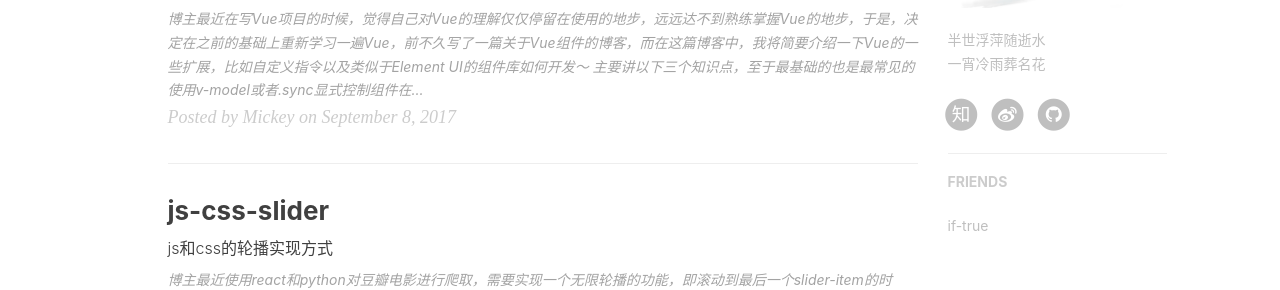
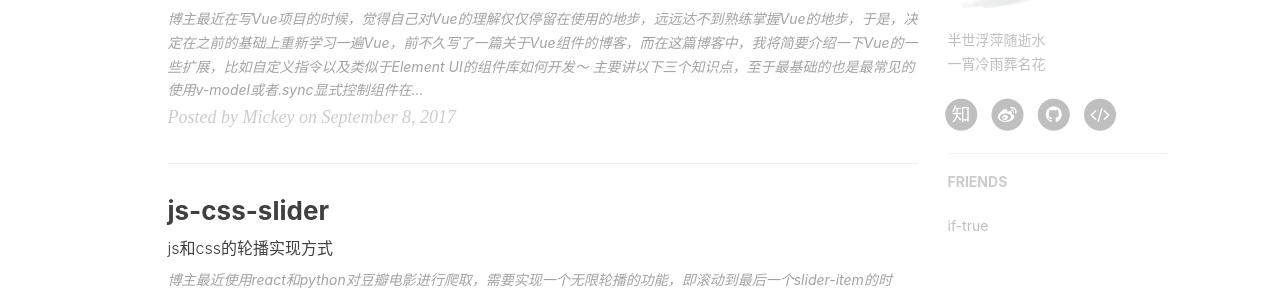
Before and after one commit to mickey0524/mickey0524.github.io, a Jekyll site: the page built from index.html, in a window 1280 px wide. Shown: the part 773-1063 px from the top of the page. Built offline with Jekyll 4.4.1, drawn with Linux system fonts in a browser that asks for light colours; nearby versions of some CDN libraries; the list of posts is cut into pages by our own code; comment, search, counter and statistics services are not loaded.

```diff
--- a/_layouts/page.html
+++ b/_layouts/page.html
@@ -180,6 +180,16 @@ layout: default
                                 </a>
                             </li>
                             {% endif %}
+                            {% if site.leetcode_username %}
+                            <li>
+                                <a target="_blank" href="https://leetcode.com/{{ site.leetcode_username }}">
+                                    <span class="fa-stack fa-lg">
+                                        <i class="fa fa-circle fa-stack-2x"></i>
+                                        <i class="fa fa-code fa-stack-1x fa-inverse"></i>
+                                    </span>
+                                </a>
+                            </li>
+                            {% endif %}
                         </ul>
                     </div>
                 </section>
```
